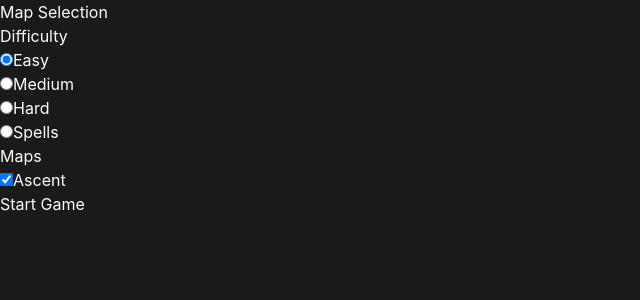
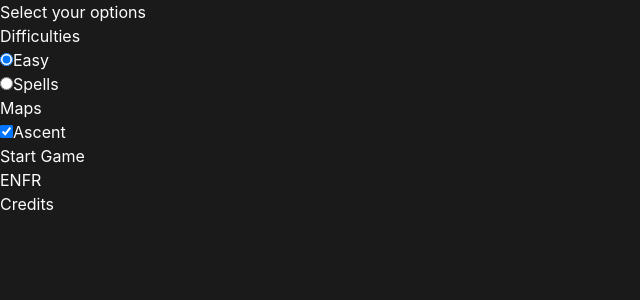
Before and after one commit to AureleJ/valorant-guessr, a React (Vite) app: page / in a window 1280 px wide. Shown: the top 300 px of the page, without its empty margins (0-640 px from the left). Built offline with nearby package versions, Linux system fonts and the light colour scheme.

Commit message:
Add different languages and improve UI

```diff
--- a/src/components/Game.jsx
+++ b/src/components/Game.jsx
@@ -7,6 +7,7 @@ import {readJsonFile} from "../utils/jsonUtils.jsx";
 import InteractiveMap from "./InteractiveMap.jsx";
 import Button from "./Button.jsx";
 import {useNavigate} from "react-router-dom";
+import {useLanguageStore} from "../stores/languageStore.jsx";
 
 export default function Game() {
     const [data, setData] = useState(null);
@@ -15,6 +16,8 @@ export default function Game() {
     const [error, setError] = useState(null);
     const [endGame, setEndGame] = useState(false);
     const navigate = useNavigate();
+
+    const translations = useLanguageStore(state => state.getCurrentTranslations());
 
     const {
         validateGuess,
@@ -29,6 +32,7 @@ export default function Game() {
         getUnusedImages,
         markImageAsUsed,
         nextRound,
+        maxScore,
         haveGuessed,
         addImage,
         image,
@@ -126,10 +130,10 @@ export default function Game() {
     return (
         <div className="flex h-screen w-screen items-center justify-center flex-col">
             <div className="absolute top-0 left-0 p-4">
-                <p className="text-[var(--primary-color)]">Map: {gameSettings.mapName}</p>
-                <p className="text-[var(--primary-color)]">Difficulty: {gameSettings.difficulty}</p>
-                <p className="text-[var(--primary-color)]">Round: {gameState.round}/{gameSettings.numRounds}</p>
-                <p className="text-[var(--primary-color)]">Score: {gameState.score}</p>
+                {/*<p className="text-[var(--primary-color)]">{translations.map}: {gameSettings.mapName}</p>*/}
+                {/*<p className="text-[var(--primary-color)]">{translations.difficulty}: {translations.difficultyOptions[gameSettings.difficulty.toLowerCase()]}</p>*/}
+                {/*<p className="text-[var(--primary-color)]">{translations.rounds}: {gameSettings.numRounds}</p>*/}
+                <p className="text-[var(--primary-color)] text-xl font-bold">{translations.round}: {gameState.round}/{gameSettings.numRounds}</p>
             </div>
 
             <div className="relative flex max-w-[90%] items-center justify-center gap-4">
@@ -159,16 +163,17 @@ export default function Game() {
                         onClick={() => validateGuess(guessPosition)}
                         disabled={!haveGuessed}
                     >
-                        Validate Guess
+                        {translations.buttons.validateGuess}
                     </Button>
                 </div>
             </div>
 
             {validGuess && (
-                <div className="absolute bottom-0 -translate-y-1/2 z-10">
+                <div className="absolute z-20 flex items-center justify-center flex-col gap-4 bg-black bg-opacity-50 backdrop-blur-sm w-full h-full">
                     <div className="text-center">
-                        <p className="text-[var(--primary-color)] text-xl font-bold">Score: {gameState.score}</p>
-                        <p className="text-[var(--primary-color)]">Round: {gameState.round}/{gameSettings.numRounds}</p>
+                        <p className="text-[var(--primary-color)] text-xl font-bold">Score de la manche : {gameState.score}</p>
+                        <p className="text-[var(--primary-color)] text-xl font-bold">Score total : {gameState.totalScore}</p>
+                        <p className="text-[var(--primary-color)]">{translations.rounds}: {gameState.round}/{gameSettings.numRounds}</p>
                         <p className="text-[var(--secondary-color)]">
                             Distance: {currentDistance.toFixed(2)}m
                         </p>
@@ -177,28 +182,35 @@ export default function Game() {
                         onClick={handleNextRound}
                         className="bg-green-500 hover:bg-green-600"
                     >
-                        {gameState.round >= gameSettings.numRounds ? "Voir le résultat final" : "Prochain Round"}
+                        {gameState.round >= gameSettings.numRounds ? translations.buttons.seeResults : translations.buttons.nextRound}
                     </Button>
                 </div>
             )}
 
             {endGame && (
                 <div
-                    className="absolute w-full h-full flex items-center justify-center flex-col gap-4 bg-black bg-opacity-50 backdrop-blur-sm z-20">
-                    <p className="text-[var(--primary-color)] text-xl font-bold">Game Over</p>
-                    <p className="text-[var(--primary-color)]">Score: {gameState.score}</p>
+                    className="absolute w-full h-full flex items-center justify-center flex-col gap-4 bg-black bg-opacity-70 backdrop-blur-sm z-20">
+                    <h2 className="text-[var(--primary-color)] text-2xl font-bold">{translations.scoreResultsTitle}</h2>
+                    <p className="text-[var(--primary-color)]">{translations.totalScore} : {gameState.totalScore} / {gameSettings.numRounds * maxScore}</p>
+                    <p className="text-[var(--primary-color)]">{translations.averageAccuracy} : {((gameState.totalScore / (gameSettings.numRounds * maxScore)) * 100).toFixed(2)}%</p>
+                    {((gameState.totalScore / (gameSettings.numRounds * maxScore)) * 100).toFixed(2) > 50 ? (
+                        <p className="text-green-500">{translations.goodAccuracy}</p>
+                    ) : (
+                        <p className="text-red-500">{translations.badAccuracy}</p>
+                    )}
+
                     <Button
                         onClick={restartGame}
                         className="bg-yellow-500 hover:bg-yellow-600"
                     >
-                        Restart Game
+                        {translations.buttons.restartGame}
                     </Button>
 
                     <Button
                         onClick={backToHome}
                         className="bg-red-500 hover:bg-red-600"
                     >
-                        Back to Home
+                        {translations.buttons.backToMenu}
                     </Button>
                 </div>
             )}
--- a/src/components/InteractiveMap.jsx
+++ b/src/components/InteractiveMap.jsx
@@ -43,12 +43,12 @@ export default function InteractiveMap({ imagePath, imgCoords }) {
         resetView();
     }, [resetView]);
 
-    useEffect(() => {
+   /* useEffect(() => {
         if (validGuess) {
             toggleIsFullscreen();
             setFullscreen(true);
         }
-    }, [validGuess, toggleIsFullscreen]);
+    }, [validGuess, toggleIsFullscreen]);*/
 
     useEffect(() => {
         console.log("Fullscreen state changed:", isFullscreen);
--- a/src/components/Menu.jsx
+++ b/src/components/Menu.jsx
@@ -2,69 +2,69 @@ import React from "react";
 import Button from "./Button.jsx";
 import {useGameStore} from '../stores/gameStore';
 import {useNavigate} from "react-router-dom";
+import {useLanguageStore} from "../stores/languageStore";
 
-const RadioInput = ({id, name, label, defaultChecked, type}) => (
-    <div className="flex items-center gap-x-3">
+const RadioInput = ({id, name, label, value, defaultChecked, type}) => (<div className="flex items-center gap-x-3">
     <input
         id={id}
         name={name}
         type={type}
         defaultChecked={defaultChecked}
-            value={label}
-            className="relative size-4 appearance-none rounded-full border bg-white checked:bg-[var(--secondary-color)] focus-visible:outline-2 focus-visible:outline-offset-2 focus-visible:bg-[var(--secondary-color)] disabled:border-gray-300 disabled:bg-gray-100 disabled:before:bg-gray-400 forced-colors:appearance-auto forced-colors:before:hidden"
+        value={value}
+        className="relative size-4  appearance-none rounded-full border bg-white checked:bg-[var(--secondary-color)] focus-visible:outline-2 focus-visible:outline-offset-2 focus-visible:bg-[var(--secondary-color)] disabled:border-gray-300 disabled:bg-gray-100 disabled:before:bg-gray-400 forced-colors:appearance-auto forced-colors:before:hidden"
     />
     <label htmlFor={id} className="block text-sm/6 font-medium text-white">
         {label}
     </label>
-    </div>
-);
+</div>);
 
-const CheckboxDifficulty = () => {
+const CheckboxDifficulty = ({title}) => {
     const {availableDifficulties} = useGameStore();
+    const {getCurrentTranslations} = useLanguageStore();
+    const translations = getCurrentTranslations();
+    const difficultyOptions = translations.difficultyOptions;
 
-    return (
-        <fieldset className="mb-4">
-            <legend className="text-white text-lg font-medium mb-2">Difficulty</legend>
-            <div className="flex gap-x-2">
-                {availableDifficulties.map((difficulty, index) => (
-                    <RadioInput
+    return (<fieldset className="mb-4">
+        <legend className="text-white text-lg font-medium mb-5">{title}</legend>
+        <div className="flex gap-x-10">
+            {availableDifficulties.map((difficulty, index) => (<RadioInput
                 key={index}
                 id={`difficulty-${index}`}
                 name="difficulty"
-                        label={difficulty}
+                label={difficultyOptions[difficulty.toLowerCase()]}
+                value={difficulty}
                 type="radio"
                 defaultChecked={index === 0}
-                    />
-                ))}
+            />))}
         </div>
-        </fieldset>
-    );
+    </fieldset>);
 }
 
-const CheckboxMaps = () => {
+const CheckboxMaps = ({title}) => {
     const {availableMaps} = useGameStore();
 
-    return (
-        <fieldset className="mb-4">
-            <legend className="text-white text-lg font-medium mb-2">Maps</legend>
-            <div className="flex gap-x-2">
-                {availableMaps.map((map, index) => (
-                    <RadioInput
+    return (<fieldset className="mb-4">
+        <legend className="text-white text-lg font-medium mb-5">{title}</legend>
+        <div className="flex gap-x-10">
+            {availableMaps.map((map, index) => (<RadioInput
                 key={index}
                 id={`map-${index}`}
                 name="maps"
                 label={map}
+                value={map}
                 type="checkbox"
                 defaultChecked
-                    />
-                ))}
+            />))}
         </div>
-        </fieldset>
-    );
+    </fieldset>);
 }
 
 export default function Menu() {
     const {setGameSettings} = useGameStore();
+    const {setLanguage, getCurrentTranslations} = useLanguageStore();
+    const translations = getCurrentTranslations();
+
+    const [displayCredits, setDisplayCredits] = React.useState(false);
 
     const navigate = useNavigate();
 
@@ -76,36 +76,47 @@ export default function Menu() {
         const selectedMaps = formData.getAll("maps");
         const difficulty = formData.get("difficulty");
 
-        console.log("Selected Maps:", selectedMaps);
-        console.log("Selected Difficulty:", difficulty);
-
         setGameSettings({
-            mapSelected: selectedMaps,
-            difficulty: difficulty,
-            numRounds: 5,
-        });
-
-        console.log("Game settings updated:", {
-            mapSelected: selectedMaps,
-            difficulty: difficulty,
-            numRounds: 5,
+            mapSelected: selectedMaps, difficulty: difficulty, numRounds: 5,
         });
 
         navigate("/game");
     }
 
     return (
-        <div className="flex flex-col h-screen bg-[var(--background)]">
-            <h1 className="text-white text-4xl text-center pt-8 pb-6">Map Selection</h1>
+        <div className="flex flex-col h-screen bg-[var(--background)] items-center justify-center relative">
+
             <form className="flex flex-col items-center justify-center flex-grow" onSubmit={handleSubmit}>
-                <div className="bg-opacity-10 p-8 rounded-lg">
-                    <CheckboxDifficulty/>
-                    <CheckboxMaps/>
+                <h1 className="text-white text-4xl text-center pt-8 pb-6">{translations.optionsSelections}</h1>
+                <div className="p-10 flex flex-col gap-10">
+                    <CheckboxDifficulty title={translations.difficulties}/>
+                    <CheckboxMaps title={translations.maps}/>
                     <div className="flex justify-center">
-                        <Button type="submit">Start Game</Button>
+                        <Button type="submit">{translations.buttons.startGame}</Button>
                     </div>
                 </div>
             </form>
+
+
+            <div className="flex justify-center gap-4 mb-4 absolute bottom-0 left-0 p-4">
+                <Button onClick={() => setLanguage("en-US")}>EN</Button>
+                <Button onClick={() => setLanguage("fr-FR")}>FR</Button>
             </div>
-    );
+
+            <p onClick={() => setDisplayCredits(true)}
+               className="text-white cursor-pointer text-center text-sm absolute bottom-0 right-0 p-4">Credits</p>
+
+            {displayCredits && <div onClick={() => setDisplayCredits(false)}
+                                    className="absolute w-full h-full flex items-center justify-center flex-col gap-4 bg-black bg-opacity-50 backdrop-blur-sm z-20">
+                <h2 className="text-[var(--primary-color)] text-xl font-bold">Credits</h2>
+                <p className="text-[var(--primary-color)]">Game developed by AureleJ <a href={"https://aurelej.dev"}
+                                                                                        target="_blank"
+                                                                                        rel="noopener noreferrer"
+                                                                                        className="text-[var(--primary-color)]">My
+                    website</a></p>
+                <p className="text-[var(--primary-color)]">Images from Valorant game</p>
+                <p className="text-[var(--primary-color)]">Special thanks to Yoan for the help to take screenshots of
+                    the maps</p>
+            </div>}
+        </div>);
 }
--- /dev/null
+++ b/src/locales/en-US.jsx
@@ -0,0 +1,33 @@
+const enUS = {
+    optionsSelections: "Select your options",
+    difficulty: "Difficulty",
+    difficulties: "Difficulties",
+    maps: "Maps",
+    map: "Map",
+    rounds: "Rounds",
+    round: "Round",
+    score: "Score",
+    totalScore: "Total Score",
+    averageAccuracy: "Average Accuracy",
+    goodAccuracy: "Congratulations! You did great!",
+    badAccuracy: "You need to practice more!",
+    scoreResultsTitle: "Game Results",
+
+    difficultyOptions: {
+        easy: "Easy",
+        medium: "Medium",
+        hard: "Hard",
+        spells: "Spells",
+    },
+
+    buttons: {
+        startGame: "Start Game",
+        validateGuess: "Validate Guess",
+        nextRound: "Next Round",
+        restartGame: "Restart",
+        backToMenu: "Back to Menu",
+        seeResults: "See Results",
+    }
+}
+
+export default enUS;
--- /dev/null
+++ b/src/locales/fr-FR.jsx
@@ -0,0 +1,33 @@
+const frFR = {
+    optionsSelections: "Sélectionnez vos options",
+    difficulty: "Difficulté",
+    difficulties: "Difficultés",
+    maps: "Cartes",
+    map: "Carte",
+    rounds: "Manches",
+    round: "Manche",
+    score: "Score",
+    totalScore: "Score total",
+    averageAccuracy: "Précision moyenne",
+    goodAccuracy: "Félicitations ! Vous avez bien joué !",
+    badAccuracy: "Vous devez vous entraîner davantage !",
+    scoreResultsTitle: "Résultats de la partie",
+
+    difficultyOptions: {
+        easy: "Facile",
+        medium: "Moyen",
+        hard: "Difficile",
+        spells: "Compétences",
+    },
+
+    buttons: {
+        startGame: "Démarrer",
+        validateGuess: "Valider",
+        nextRound: "Prochaine manche",
+        restartGame: "Nouvelle partie",
+        backToMenu: "Retour au menu",
+        seeResults: "Voir les résultats",
+    }
+}
+
+export default frFR;
--- a/src/stores/gameStore.jsx
+++ b/src/stores/gameStore.jsx
@@ -1,4 +1,4 @@
-import { create } from 'zustand';
+import {create} from 'zustand';
 
 export const useGameStore = create((set, get) => ({
     // Game settings
@@ -9,8 +9,11 @@ export const useGameStore = create((set, get) => ({
     },
 
     availableMaps: ["Ascent"],
-    availableDifficulties: ["Easy", "Medium", "Hard", "Spells"],
+    availableDifficulties: ["Easy", "Spells"],
     maxRoundsChoice: 5,
+    maxRounds: 10,
+    maxDistance: 50,
+    maxScore: 5000,
 
     // Game state
     gameState: {
@@ -20,7 +23,7 @@ export const useGameStore = create((set, get) => ({
     },
 
     // Player interaction
-    guessPosition: { x: null, y: null },
+    guessPosition: {x: null, y: null},
     image: null,
     imageCoords: null,
     currentDistance: null,
@@ -37,12 +40,12 @@ export const useGameStore = create((set, get) => ({
 
     // Actions
     setGameSettings: (settings) => set({
-        gameSettings: { ...get().gameSettings, ...settings }
+        gameSettings: {...get().gameSettings, ...settings}
     }),
 
-    setGamePosition: (position) => set({ guessPosition: position }),
+    setGamePosition: (position) => set({guessPosition: position}),
 
-    setDrawPing: (draw) => set({ drawPing: draw }),
+    setDrawPing: (draw) => set({drawPing: draw}),
 
     addImage: (image) => set((state) => ({
         images: [...state.images, image]
@@ -51,7 +54,7 @@ export const useGameStore = create((set, get) => ({
     getImages: () => get().images,
 
     getUnusedImages: () => {
-        const { images, usedImageIds } = get();
+        const {images, usedImageIds} = get();
         return images.filter(img => !usedImageIds.includes(img.id || img.imageName));
     },
 
@@ -59,9 +62,9 @@ export const useGameStore = create((set, get) => ({
         usedImageIds: [...state.usedImageIds, imageId]
     })),
 
-    setImage: (image) => set({ image }),
+    setImage: (image) => set({image}),
 
-    setImageCoords: (coords) => set({ imageCoords: coords }),
+    setImageCoords: (coords) => set({imageCoords: coords}),
 
     setMapName: (name) => set((state) => ({
         mapName: name,
@@ -71,16 +74,16 @@ export const useGameStore = create((set, get) => ({
         }
     })),
 
-    setCurrentDistance: (distance) => set({ currentDistance: distance }),
+    setCurrentDistance: (distance) => set({currentDistance: distance}),
 
-    setHaveGuessed: (hasGuessed) => set({ haveGuessed: hasGuessed }),
+    setHaveGuessed: (hasGuessed) => set({haveGuessed: hasGuessed}),
 
-    setValidGuess: (isValid) => set({ validGuess: isValid }),
+    setValidGuess: (isValid) => set({validGuess: isValid}),
 
-    updateScore: (roundScore) => set((state) => ({
+    updateTotalScore: (roundScore) => set((state) => ({
         gameState: {
             ...state.gameState,
-            score: state.gameState.score + roundScore,
+            totalScore: state.gameState.totalScore + roundScore,
         }
     })),
 
@@ -102,11 +105,11 @@ export const useGameStore = create((set, get) => ({
 
     // Game logic
     validateGuess: (guessPoint) => {
-        const { imageCoords, setCurrentDistance } = get();
+        const {imageCoords, setCurrentDistance} = get();
         if (!imageCoords) return;
 
-        set({ validGuess: true });
-        set({ isFullscreen: false });
+        set({validGuess: true});
+        set({isFullscreen: false});
 
         const distance = Math.sqrt(
             Math.pow(guessPoint.x - imageCoords.x, 2) +
@@ -116,11 +119,13 @@ export const useGameStore = create((set, get) => ({
         const distanceInMeters = distance * 100;
         setCurrentDistance(distanceInMeters);
 
-        const maxDistance = 500;
-        const maxScore = 5000;
+        const maxDistance = get().maxDistance;
+        const maxScore = get().maxScore;
         const score = Math.max(0, Math.round(maxScore * (1 - distanceInMeters / maxDistance)));
 
-        get().updateScore(score);
+        set({gameState: {...get().gameState, score: score}});
+
+        get().updateTotalScore(score);
     },
 
     resetGame: () => set({
--- /dev/null
+++ b/src/stores/languageStore.jsx
@@ -0,0 +1,24 @@
+import { create } from 'zustand';
+import frFR from '../locales/fr-FR';
+import enUS from '../locales/en-US';
+
+export const useLanguageStore = create((set, get) => {
+    const browserLanguage = navigator.language || "en-US";
+    const defaultLanguage = ["en-US", "fr-FR"].includes(browserLanguage) ? browserLanguage : "en-US";
+
+    return {
+        language: defaultLanguage,
+
+        translations: {
+            "en-US": enUS,
+            "fr-FR": frFR,
+        },
+
+        setLanguage: (lang) => set({ language: lang }),
+
+        getCurrentTranslations: () => {
+            const { language, translations } = get();
+            return translations[language];
+        },
+    };
+});
```
Lines whose indentation alone changed are shown as unchanged.
